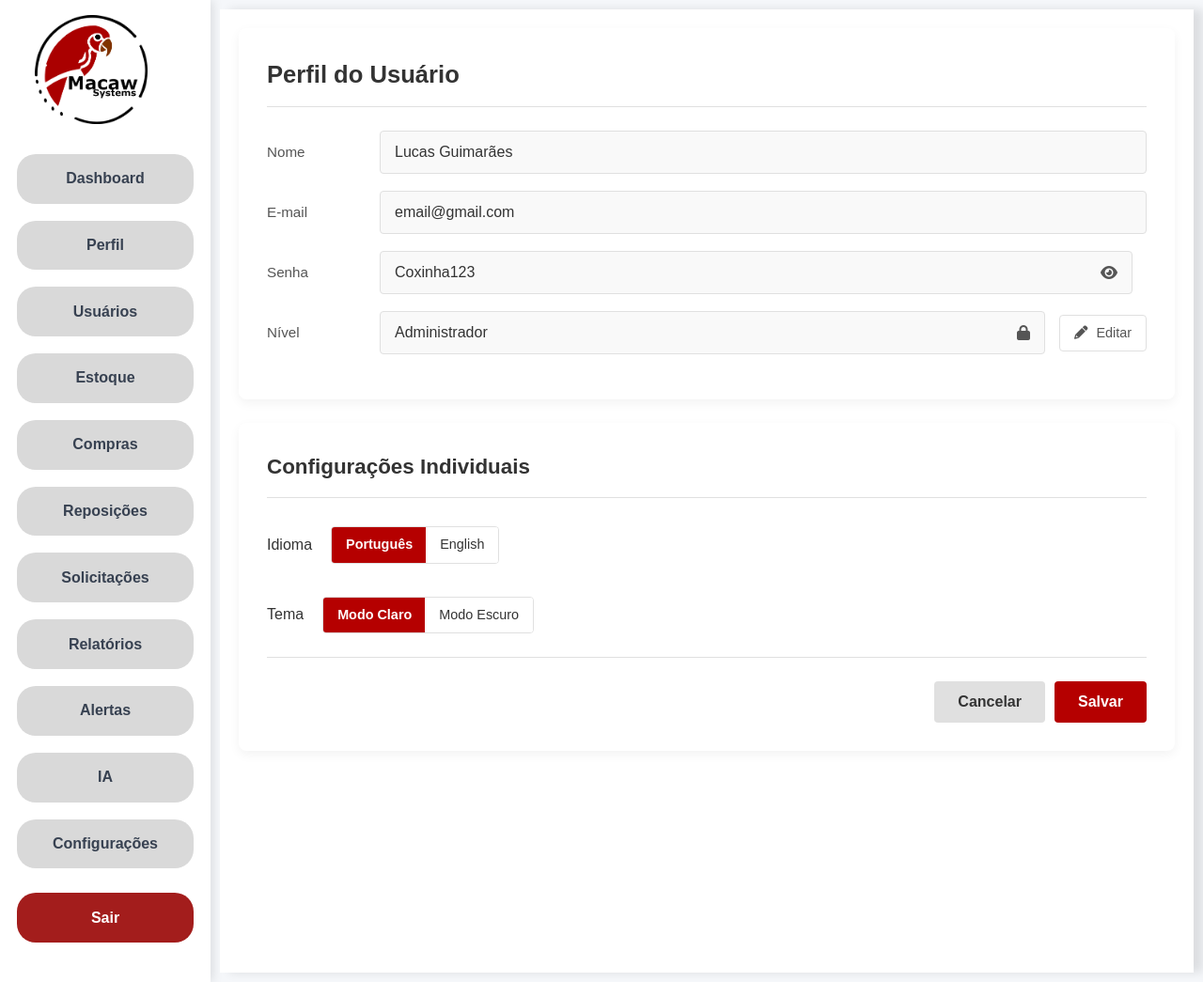
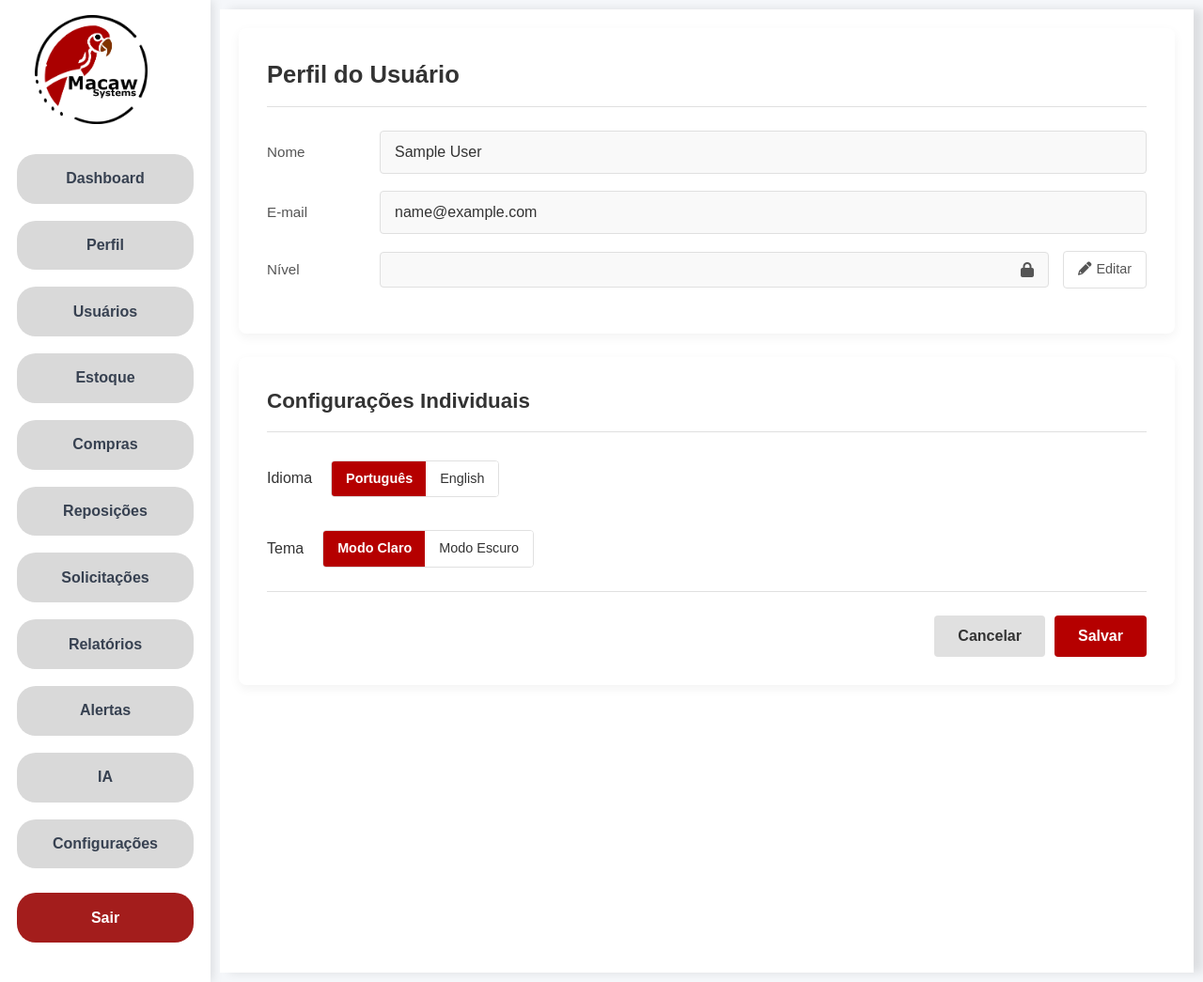
Before and after one commit to Cardoso55/TCC, a PHP site: page /app/views/perfil.php in a window 1280 px wide. Shown: the whole page at 94% size. Run offline with PHP 8.4, Linux system fonts and the light colour scheme; the visitor is signed in with stand-in values (Sample User, id 1).

Commit message:
Perfil e edição de perfil e senha funcionando.

```diff
--- a/app/models/Usuario.php
+++ b/app/models/Usuario.php
@@ -68,6 +68,17 @@
         return $stmt->get_result()->fetch_assoc();
     }
 
+    public function atualizarSenha($id, $hash) {
+    $stmt = $this->conn->prepare("UPDATE usuarios_tbl SET senha_hash = ? WHERE id_usuario = ?");
+    return $stmt->execute([$hash, $id]);
+}
+
+
+    public function atualizarPerfil($id, $nome, $email) {
+        $stmt = $this->conn->prepare("UPDATE usuarios_tbl SET nome = ?, email = ? WHERE id_usuario = ?");
+        return $stmt->execute([$nome, $email, $id]);
+    }
+
     // Atualiza um usuário
     public function atualizarUsuario($id, $nome, $email, $nivel, $ativo) {
         $sql = "UPDATE usuarios_tbl SET nome=?, email=?, nivel=?, ativo=? WHERE id_usuario=?";
--- a/app/views/perfil.php
+++ b/app/views/perfil.php
@@ -1,3 +1,19 @@
+<?php
+require_once __DIR__ . '../../controllers/AuthController.php';
+AuthController::checkAuth(); // garante que só entra logado
+
+$nome = $_SESSION['user_name'];
+$nivel = $_SESSION['user_level'];
+$userId = $_SESSION['user_id'];
+
+// se quiser buscar mais info (ex: email) do banco:
+require_once __DIR__ . '../../models/Usuario.php';
+$usuarioModel = new Usuario();
+$usuario = $usuarioModel->buscarUsuarioPorId($userId);
+$email = $usuario['email'];
+$nivel = $usuario['nivel'];
+?>
+
 <!DOCTYPE html>
 <html lang="pt-br">
 <head>
@@ -20,29 +36,36 @@
 
                 <div class="input-group">
                     <label for="name">Nome</label>
-                    <input type="text" id="name" value="Lucas Guimarães" readonly>
+                    <input type="text" id="name" value="<?php echo htmlspecialchars($nome); ?>" readonly>
                 </div>
 
                 <div class="input-group">
                     <label for="email">E-mail</label>
-                    <input type="email" id="email" value="email@gmail.com" readonly>
+                    <input type="email" id="email" value="<?php echo htmlspecialchars($email); ?>" readonly>
                 </div>
 
-                <div class="input-group level-group">
+                <!-- <div class="input-group level-group">
                     <label for="password">Senha</label>
                     <div class="level-display">
-                        <span>Coxinha123</span>
-                        <i class="fas fa-eye"></i>
+                        <span>********</span>
                     </div>
-                </div>
+                </div> -->
 
                 <div class="input-group level-group">
-                    <label>Nível</label>
+                    <label>Nível</label><?php
+                    $nivelFormatado = match (strtolower($nivel)) {
+                        'operario' => 'Operário',
+                        'administrador' => 'Administrador',
+                        'gerente' => 'Gerente',
+                        'diretor' => 'Diretor',
+                        default => ucfirst($nivel),
+                    };
+                    ?>
                     <div class="level-display">
-                        <span>Administrador</span>
+                        <span><?php echo $nivelFormatado ?></span>
                         <i class="fas fa-lock"></i>
                     </div>
-                    <button class="edit-button"><i class="fas fa-pencil-alt"></i> Editar</button>
+                    <button id="changePwdBtn" class="edit-button"><i class="fas fa-pencil-alt"></i>Editar</button>
                 </div>
             </div>
 
@@ -72,7 +95,7 @@
             </div>
         </div>
 
-        <!-- MODAL -->
+        <!-- MODAL ÚNICO DE EDIÇÃO -->
 <div id="editModal" class="modal">
   <div class="modal-content">
     <div class="modal-header">
@@ -80,65 +103,102 @@
       <span class="close-button">&times;</span>
     </div>
 
+    <form id="editForm" method="POST" action="/TCC/app/controllers/update_profile.php">
       <div class="modal-body">
         <div class="input-group">
           <label for="modal-name">Nome</label>
-                        <input type="text" id="modal-name" value="Lucas Guimarães">
+          <input type="text" id="modal-name" name="nome" value="<?php echo htmlspecialchars($nome); ?>">
         </div>
 
         <div class="input-group">
           <label for="modal-email">E-mail</label>
-                        <input type="email" id="modal-email" value="email@gmail.com">
+          <input type="email" id="modal-email" name="email" value="<?php echo htmlspecialchars($email); ?>">
+        </div>
+
+        <hr style="margin:15px 0; border:none; border-top:1px solid #ddd;">
+
+        <h3 style="font-size:1rem; margin-bottom:10px;">Alterar Senha (opcional)</h3>
+
+        <div class="input-group">
+          <label for="current_password">Senha atual</label>
+          <div class="pwd-field">
+            <input type="password" id="current_password" name="current_password" placeholder="Digite sua senha atual">
+            <i class="fas fa-eye toggle-password" data-target="current_password"></i>
+          </div>
         </div>
 
         <div class="input-group">
-                        <label for="modal-password">Nova Senha</label>
-                        <input type="password" id="modal-password" placeholder="Deixe em branco para não alterar">
+          <label for="new_password">Nova senha</label>
+          <div class="pwd-field">
+            <input type="password" id="new_password" name="new_password" placeholder="Nova senha (opcional)">
+            <i class="fas fa-eye toggle-password" data-target="new_password"></i>
+          </div>
+        </div>
+
+        <div class="input-group">
+          <label for="confirm_password">Confirmar nova senha</label>
+          <div class="pwd-field">
+            <input type="password" id="confirm_password" name="confirm_password" placeholder="Confirmar nova senha">
+            <i class="fas fa-eye toggle-password" data-target="confirm_password"></i>
+          </div>
         </div>
       </div>
 
       <div class="modal-footer">
-                    <button class="cancel-button modal-close-btn">Cancelar</button>
-                    <button class="save-button primary-button">Salvar Alterações</button>
+        <button type="button" class="cancel-button modal-close-btn">Cancelar</button>
+        <button type="submit" class="save-button primary-button">Salvar Alterações</button>
       </div>
-            </div>
+    </form>
   </div>
 </div>
 
 <script>
-        // Pega o modal
-        var modal = document.getElementById("editModal");
+  // Modal controle
+  const modal = document.getElementById("editModal");
+  const openBtn = document.querySelector(".edit-button");
+  const closeBtn = document.querySelector(".close-button");
+  const cancelBtn = document.querySelector(".modal-close-btn");
 
-        // Pega o botão que abre o modal
-        var btn = document.querySelector(".edit-button");
+  openBtn.onclick = () => modal.style.display = "block";
+  closeBtn.onclick = () => modal.style.display = "none";
+  cancelBtn.onclick = () => modal.style.display = "none";
+  window.onclick = (e) => { if (e.target == modal) modal.style.display = "none"; };
 
-        // Pega o elemento <span> que fecha o modal
-        var span = document.querySelector(".close-button");
+  // Mostrar/ocultar senha
+  document.querySelectorAll('.toggle-password').forEach(icon => {
+    icon.addEventListener('click', () => {
+      const target = document.getElementById(icon.dataset.target);
+      target.type = target.type === 'password' ? 'text' : 'password';
+      icon.classList.toggle('visible');
+    });
+  });
 
-        // Pega o botão Cancelar do modal
-        var cancelBtn = document.querySelector(".modal-close-btn");
+  // Validação antes de enviar
+  document.getElementById('editForm').addEventListener('submit', function(e) {
+    const newPwd = document.getElementById('new_password').value.trim();
+    const confPwd = document.getElementById('confirm_password').value.trim();
+    const currentPwd = document.getElementById('current_password').value.trim();
 
-        // Quando o usuário clica no botão, abre o modal
-        btn.onclick = function() {
-            modal.style.display = "block";
+    // Se algum campo de senha for preenchido, validar todos
+    if (newPwd || confPwd || currentPwd) {
+      if (!currentPwd) {
+        alert('Por favor, digite sua senha atual para alterar.');
+        e.preventDefault();
+        return;
       }
-
-        // Quando o usuário clica em (x), fecha o modal
-        span.onclick = function() {
-            modal.style.display = "none";
+      if (newPwd !== confPwd) {
+        alert('As senhas novas não coincidem!');
+        e.preventDefault();
+        return;
       }
-
-        // Quando o usuário clica em Cancelar, fecha o modal
-        cancelBtn.onclick = function() {
-            modal.style.display = "none";
-        }
-
-        // Quando o usuário clica em qualquer lugar fora do modal, fecha o modal
-        window.onclick = function(event) {
-            if (event.target == modal) {
-                modal.style.display = "none";
+      if (newPwd.length < 6) {
+        alert('A nova senha precisa ter pelo menos 6 caracteres.');
+        e.preventDefault();
+        return;
       }
     }
+  });
 </script>
+
 </body>
 </html>
```
Also changed, not shown: app/controllers/update_profile.php (added, +45 -0 lines). Lines whose indentation alone changed are shown as unchanged.
